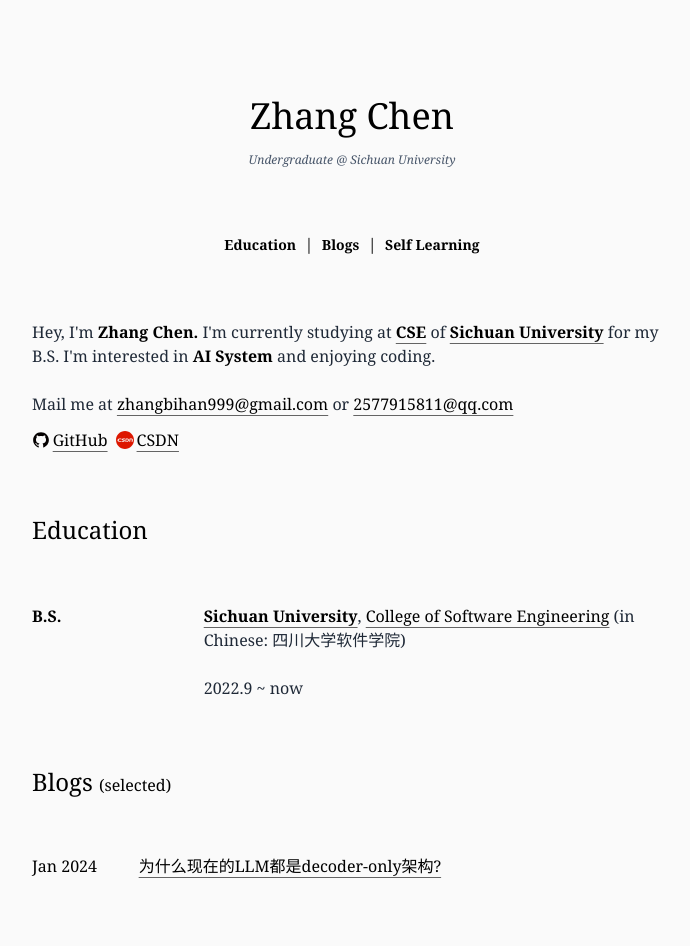
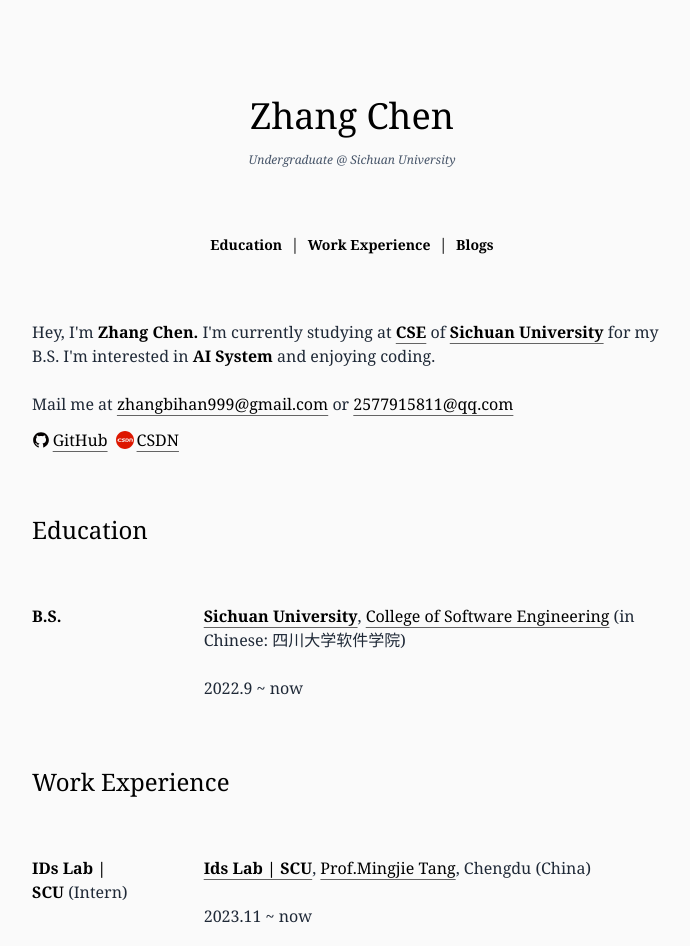
Before and after one commit to zhangbihan999/zhangbihan999.github.io, a Next.js app: page / in a window 1280 px wide. Shown: the top 946 px of the page, without its empty margins (288-978 px from the left). Built offline with nearby package versions, Linux system fonts and the light colour scheme.

Commit message:
updata info

```diff
--- a/app/page.tsx
+++ b/app/page.tsx
@@ -5,10 +5,10 @@ import Bold from './components/Bold';
 import InlineIcon from './components/InlineIcon';
 import Table from './components/table/Table';
 import TableRow from './components/table/TableRow';
+import List from './components/list/List';
+import ListItem from './components/list/ListItem';
 
 import './page.css';
-import List from './components/list/List';
-import ListItem from './components/list/ListItem';
 
 export default function Home() {
   return (
@@ -36,9 +36,9 @@ export default function Home() {
               <Separator /> */}
             {/* <UrlLink url={'#researches'} native={true} underline={false} fontSize={'text-sm'}>Researches</UrlLink>
                 <Separator /> */}
+            <UrlLink url={'#work-experience'} native={true} underline={false} fontSize={'text-sm'}>Work Experience</UrlLink>
+            <Separator />
             <UrlLink url={'#blogs'} native={true} underline={false} fontSize={'text-sm'}>Blogs</UrlLink>
-            <Separator />
-            <UrlLink url={'#self-learning'} native={true} underline={false} fontSize={'text-sm'}>Self Learning</UrlLink>
 
             {/* <UrlLink url={'#honors-awards'} native={true} underline={false} fontSize={'text-sm'}>Honors & awards</UrlLink>
                 <Separator /> */}
@@ -104,6 +104,32 @@ export default function Home() {
 
         <div className={'h-14'}></div>
 
+        <div id='work-experience'>
+          <div className={'text-2xl'}>Work Experience</div>
+          <br />
+          <br />
+          <Table>
+            <TableRow
+              left={
+                <div>
+                  <Bold>IDs Lab | SCU</Bold>&nbsp;(Intern)
+                </div>
+              }
+              right={
+                <div>
+                  <div>
+                    <UrlLink url={'https://ids-lab-asia.github.io/'}>Ids Lab | SCU</UrlLink>,&nbsp;
+                    <UrlLink url={'https://merlintang.github.io/'} bold={false}>Prof.Mingjie Tang</UrlLink>,&nbsp;Chengdu (China)
+                  </div>
+                  <br />
+                  2023.11 ~ now
+                </div>
+              } />
+          </Table>
+        </div>
+
+        <div className={'h-14'}></div>
+
         <div id={'blogs'}>
           <div className={'text-2xl'}>Blogs <text className={'text-base'}>(selected)</text></div>
           <br />
@@ -114,11 +140,6 @@ export default function Home() {
           </List>
         </div>
 
-        <div className={'h-14'}></div>
-
-        <div id='self-learning'>
-          <div className={'text-2xl'}>Self Learning</div>
-        </div>
       </div>
     </div>
 
```
